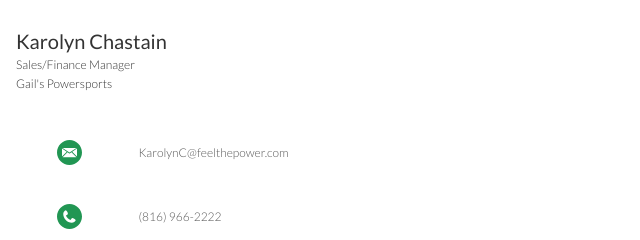
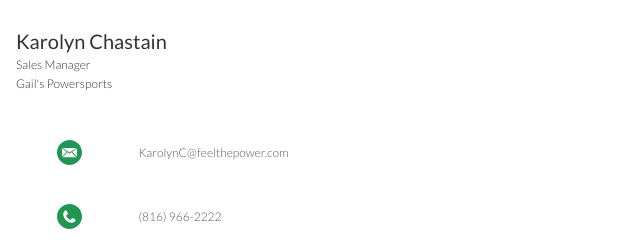
Before and after one commit to GailsPowersports/KarolynChastain, a plain HTML site: page index.html in a window 1280 px wide. Shown: the top 240 px of the page, 0-640 px from the left. Drawn offline with Linux system fonts and the light colour scheme; a web font is replaced by a local one.

Commit message:
Update index.html

```diff
--- a/index.html
+++ b/index.html
@@ -14,7 +14,7 @@
 			<div class="row name-title-company">
 				<div class="col is-6">
 					<p class="text-name">Karolyn Chastain</p>
-					<p class="text-title-company">Sales/Finance Manager</p>
+					<p class="text-title-company">Sales Manager</p>
 					<p class="text-title-company">Gail's Powersports</p>
 				</div>
 				<div class="col">
```
